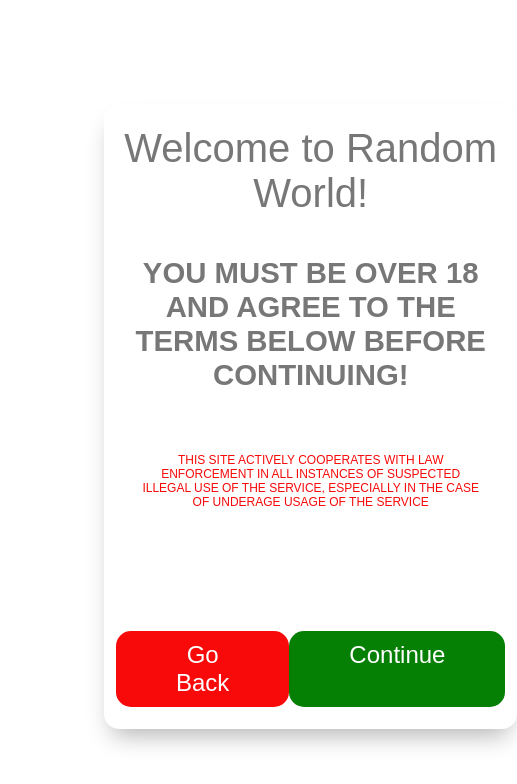
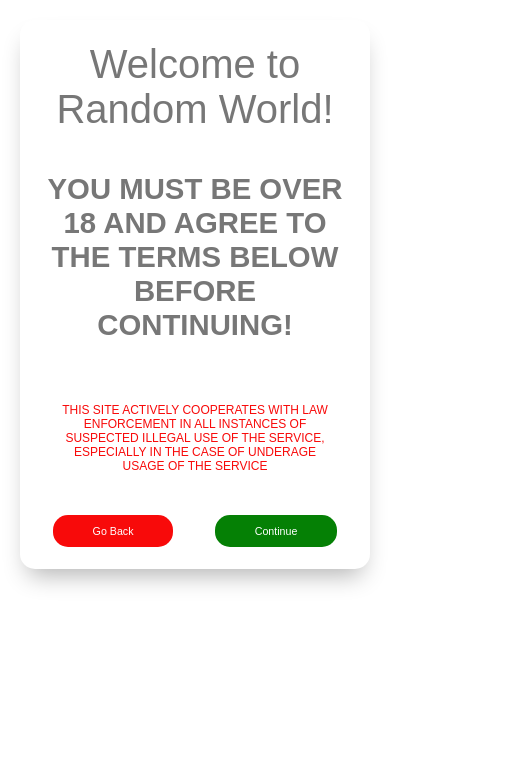
Before and after one commit to narender56/chat-online-app, a Vue app: page / in a window 390 px wide. Shown: the top 784 px of the page, 517 px wide, since content can reach past the window. Built offline with nearby package versions, Linux system fonts and the light colour scheme.

Commit message:
Mobile CSS adjustments

```diff
--- a/src/views/Home.vue
+++ b/src/views/Home.vue
@@ -1,18 +1,18 @@
 <template>
   <div>
-    <div class="home flex center" v-if="!accepted">
-      <div class="container flex align-center column">
+    <div class="home flex center flex-mb" v-if="!accepted">
+      <div class="container flex align-center column mt0-mb">
         <h3 class="welcome-text">Welcome to Random World!</h3>
         <h1 class="text-msg">YOU MUST BE OVER 18 AND AGREE TO THE TERMS BELOW BEFORE CONTINUING!</h1>
         <p class="sub-text">THIS SITE ACTIVELY COOPERATES WITH LAW ENFORCEMENT IN ALL INSTANCES OF SUSPECTED ILLEGAL USE OF THE SERVICE, ESPECIALLY IN THE CASE OF UNDERAGE USAGE OF THE SERVICE</p>
-        <div class="flex w100p mt5">
-          <div class="btn-continue red"
+        <div class="flex w100p mt5 mt0-mb">
+          <div class="btn red"
             onmouseover="this.style.opacity=.9;"
             onmouseout="this.style.opacity=1;"
             @click="goBack">
           Go Back
           </div>
-          <div class="btn-continue green"
+          <div class="btn green"
             onmouseover="this.style.opacity=.9;"
             onmouseout="this.style.opacity=1;"
             @click="next">
@@ -79,12 +79,11 @@ export default {
     text-align: center;
   }
 
-  .btn-continue {
+  .btn {
     cursor: pointer;
     font-size: 18pt;
     border-radius: 15px;
     padding: 10px 60px;
-    background-color: rgb(173, 184, 255);
     color: rgb(255, 255, 255);
     margin: 10px auto;
     opacity: 1;
@@ -115,4 +114,21 @@ export default {
     text-align:center;
     padding: 20px;
   }
+
+  @media only screen and (max-width: 600px) {
+    .flex-mb {
+      justify-content: space-around;
+      padding: 20px;
+    }
+
+    .btn {
+      font-size: 8pt;
+      display: block;
+      padding: 10px 40px;
+    }
+
+    .mt0-mb {
+      margin: 0;
+    }
+  }
 </style>
--- a/src/views/Room.vue
+++ b/src/views/Room.vue
@@ -1,12 +1,12 @@
 <template>
-  <div class="room flex">
+  <div class="room flex block-mb">
     <loading
       :active.sync="isLoading"
       :is-full-page="fullPage">
     </loading>
-    <div class="w30p br-right flex center bold" :class="count > 1 ? 'green' : 'red'">{{ count > 1 ? `${count} Users` : 'No Users' }}  Online
+    <div class="w30p br-right flex center bold w100p-mb" :class="count > 1 ? 'green' : 'red'">{{ count > 1 ? `${count} Users` : 'No Users' }}  Online
     </div>
-    <div class="flex message-container w70p">
+    <div class="flex message-container w70p w100p-mb">
       <div class="container">
         <div class="message-wrap" ref="messages">
           <div class="message-list" v-for="(data, i) in messages" :key="`${i}_${Math.random()}`"
@@ -18,7 +18,7 @@
           </div>
         </div>
       </div>
-      <div class="message-input flex w70p">
+      <div class="message-input flex w70p w100p-mb">
         <button
           v-if="randomPersonConnected"
           class="cirlce inline-cirlce"
@@ -341,4 +341,20 @@ export default {
   color: #999999;
   position: relative;
 }
+
+@media only screen and (max-width: 600px) {
+  .block-mb {
+    display: block;
+    position: fixed;
+  }
+
+  .room {
+    height: 90vh;
+    width: 100%;
+  }
+
+  .w100p-mb {
+    width: 100%;
+  }
+}
 </style>
```
